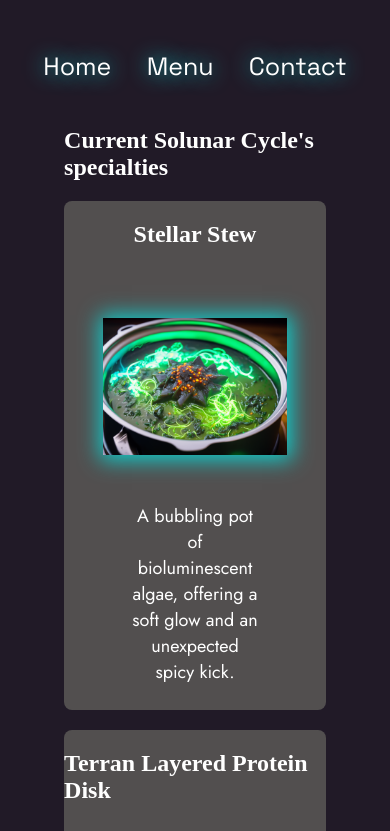
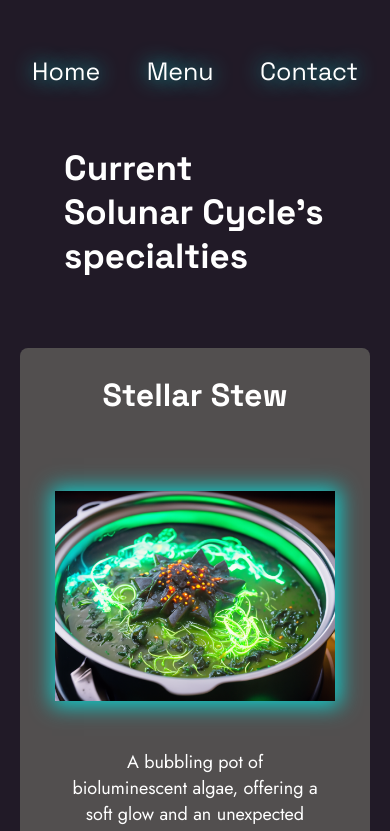
Before and after one commit to aconstas/galactic-gourmet, a website built with webpack: page dist/index.html in a window 390 px wide. Both pictures are taken after a click on the item "Menu". Shown: the top 831 px of the page. Built offline with nearby package versions, Linux system fonts and the light colour scheme.

Commit message:
Update styling, add media queries
Updated styling in all components (Home, Menu, Contact). Added media queries for mobile devices.

```diff
--- a/src/components/Home/Home.css
+++ b/src/components/Home/Home.css
@@ -3,14 +3,9 @@
 
 body {
     background-color: #211a27;
-    /* border: none;
-    padding: none; */
-    /* display: flex;
-    flex-direction: column;
-    justify-content: center;
-    align-items: center; */
 }
 
+/* Nav Bar */
 nav {
     margin-top: 50px;
     color: white;
@@ -19,22 +14,21 @@ nav {
 }
 
 nav ul {
-    display: flex;
     text-align: center;
-    justify-content: space-evenly;
     padding: 0;
 }
 
 nav li {
     display: inline-block;
-    /* margin: 0 25px; */
-    /* align-items: center; */
-    /* justify-content: space-around; */
     text-shadow: #0ECFCD 0 0 20px;
+    padding: 5px 20px;
+    border-radius: 8px;
 }
 
 nav li:hover {
     cursor: pointer;
+    background-color: #0ECFCD;
+
 }
 
 #content {
@@ -49,6 +43,7 @@ nav li:hover {
     border-radius: 6px;
 }
 
+/* Home */
 #title {
     font-family: "Space Grotesk";
     font-size: 100px;
@@ -61,11 +56,13 @@ nav li:hover {
 .container {
     display: flex;
     flex-direction: column;
-    width: 100%;
+    max-width: 1024px;
+    min-width: 350px;
     border-radius: 8px;
     margin-bottom: 20px;
     background-color: rgb(82, 79, 79);
     align-items: center;
+    text-align: center;
 }
 
 img {
@@ -77,8 +74,45 @@ img {
 
 p {
     text-align: center;
-    width: 50%;
     font-family: "Jost";
     font-size: 18px;
     margin-bottom: 25px;
+    padding: 0 100px;
 }
+
+/* Menu */
+#menu-headline {
+    font-family: 'Space Grotesk';
+    font-size: 35px;
+    margin-bottom: 70px;
+}
+
+.meal-name {
+    font-family: 'Space Grotesk';
+    font-size: xx-large;
+}
+
+#dessertroom-text {
+    padding: 0 50px;
+}
+
+/* Contact */
+.name {
+    font-size: 30px;
+}
+
+
+@media (max-width: 420px) {
+    #title {
+        margin-top: 20px;
+        font-size: 70px;
+    }
+    p {
+        padding: 0 50px;
+    }
+
+    img {
+        width: 80%;
+        height: 80%;
+    }
+}
```
